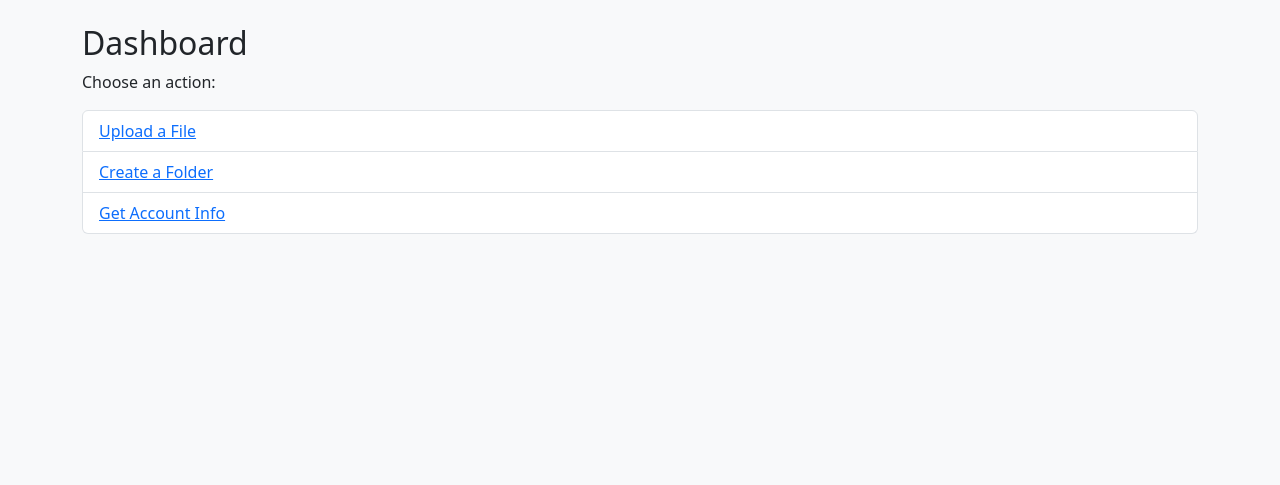
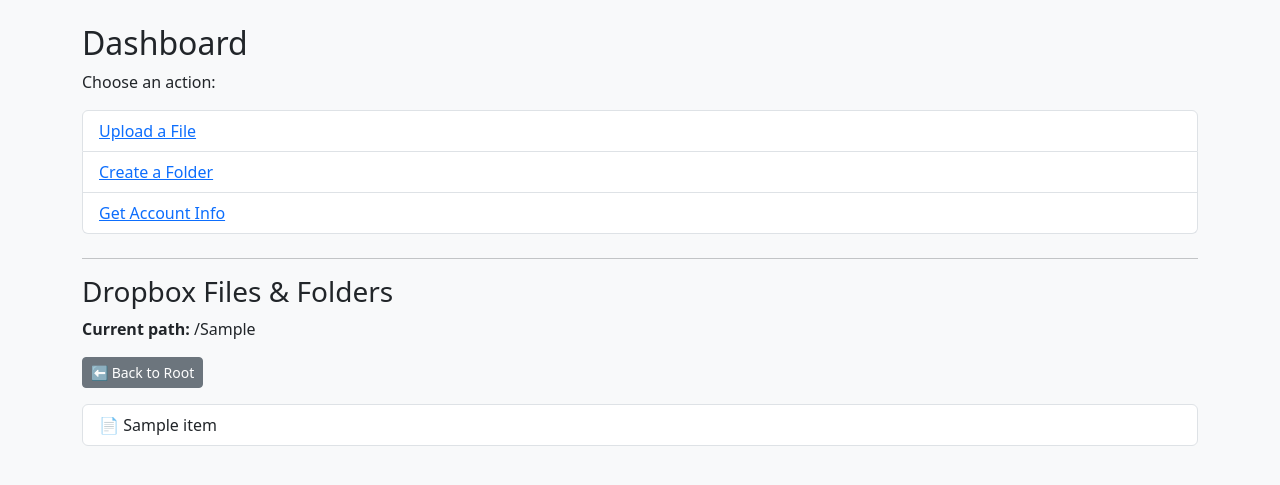
Before and after one commit to hasanrkb7/StudyStart-JYU-Task_2, a Flask app: template mushfiq/templates/dashboard.html in a window 1280 px wide. Shown: the part 56-541 px from the top of the page. Run offline with Flask 3, Linux system fonts and the light colour scheme; the template is opened without the code that fills it: most values are stand-ins (such as "Sample title", 1, 10 or a date in 2020).

Commit message:
listed files and foalder in dashboard

```diff
--- a/mushfiq/app.py
+++ b/mushfiq/app.py
@@ -86,14 +86,47 @@ def callback():
         return redirect(url_for('index'))
 
 
-@app.route('/dashboard')
-def dashboard():
-    """Dashboard showing available POST operations"""
+# @app.route('/dashboard')
+# def dashboard():
+#     """Dashboard showing available POST operations"""
+#     if not access_token:
+#         flash('Please authorize first', 'error')
+#         return redirect(url_for('index'))
+#
+#     return render_template('dashboard.html')
+
+@app.route('/dashboard', defaults={'path': ''})
+@app.route('/dashboard/<path:path>')
+def dashboard(path):
     if not access_token:
         flash('Please authorize first', 'error')
         return redirect(url_for('index'))
 
-    return render_template('dashboard.html')
+    list_url = "https://api.dropboxapi.com/2/files/list_folder"
+
+    data = {
+        "path": f"/{path}" if path else "",
+        "recursive": False
+    }
+
+    headers = {
+        'Authorization': f'Bearer {access_token}',
+        'Content-Type': 'application/json'
+    }
+
+    try:
+        response = requests.post(list_url, headers=headers, json=data)
+
+        if response.status_code == 200:
+            items = response.json().get("entries", [])
+            return render_template('dashboard.html', items=items, current_path=path)
+        else:
+            flash(f"Failed to fetch folder contents: {response.text}", 'error')
+            return redirect(url_for('index'))
+    except Exception as e:
+        flash(f"Error fetching folder contents: {str(e)}", 'error')
+        return redirect(url_for('index'))
+
 
 
 @app.route('/upload_file', methods=['GET', 'POST'])
--- a/mushfiq/templates/dashboard.html
+++ b/mushfiq/templates/dashboard.html
@@ -2,9 +2,32 @@
 {% block content %}
 <h2>Dashboard</h2>
 <p>Choose an action:</p>
-<ul class="list-group">
+<ul class="list-group mb-4">
   <li class="list-group-item"><a href="{{ url_for('upload_file') }}">Upload a File</a></li>
   <li class="list-group-item"><a href="{{ url_for('create_folder') }}">Create a Folder</a></li>
   <li class="list-group-item"><a href="{{ url_for('get_account_info') }}">Get Account Info</a></li>
 </ul>
+
+<hr>
+
+<h3>Dropbox Files & Folders</h3>
+
+{% if current_path %}
+<p><strong>Current path:</strong> /{{ current_path }}</p>
+<a href="{{ url_for('dashboard') }}" class="btn btn-secondary btn-sm mb-3">⬅ Back to Root</a>
+{% endif %}
+
+<ul class="list-group">
+  {% for item in items %}
+    {% if item['.tag'] == 'folder' %}
+      <li class="list-group-item">
+        📁 <a href="{{ url_for('dashboard', path=current_path ~ '/' ~ item['name'] if current_path else item['name']) }}">
+          {{ item['name'] }}
+        </a>
+      </li>
+    {% else %}
+      <li class="list-group-item">📄 {{ item['name'] }}</li>
+    {% endif %}
+  {% endfor %}
+</ul>
 {% endblock %}
```
